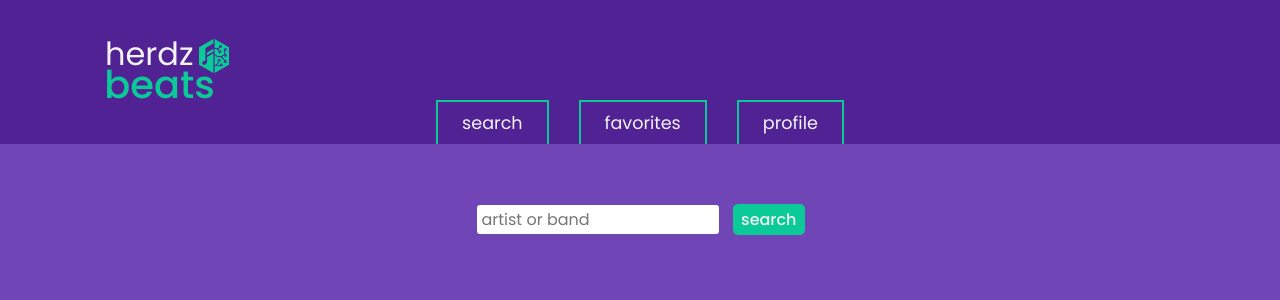
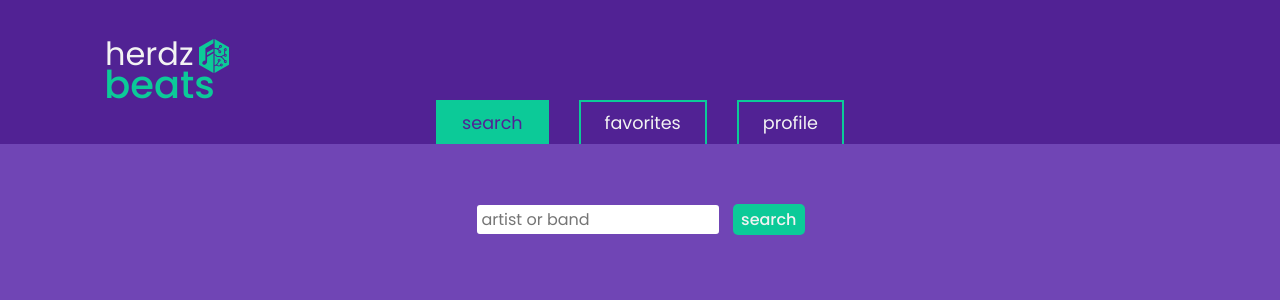
Before and after one commit to gabrielhdn/herdz-beats, a React (Create React App) app: page /search in a window 1280 px wide. Shown: the top 300 px of the page. Built offline with nearby package versions, Linux system fonts and the light colour scheme.

Commit message:
styles: estilo para os botões de nav de acordo com a rota

```diff
--- a/src/components/Header.css
+++ b/src/components/Header.css
@@ -63,6 +63,11 @@
 }
 
 .link:hover {
+  background-color: #0CCA98;
+  color: #512294;
+}
+
+.cl {
   background-color: #0CCA98;
   color: #512294;
 }
--- a/src/components/Header.js
+++ b/src/components/Header.js
@@ -28,6 +28,7 @@ class Header extends React.Component {
 
   render() {
     const { hasAnswer, userInfo } = this.state;
+    const { pathname } = this.props;
     const { name } = userInfo;
     return (
       <header className="header">
@@ -37,9 +38,24 @@ class Header extends React.Component {
           <span className="header-beats">beats</span>
         </Link>
         <nav className="navigation">
-          <Link to="/search" className="link">search</Link>
-          <Link to="/favorites" className="link">favorites</Link>
-          <Link to="/profile" className="link">profile</Link>
+          <Link
+            to="/search"
+            className={pathname.includes('search') ? 'link cl' : 'link'}
+          >
+            search
+          </Link>
+          <Link
+            to="/favorites"
+            className={pathname.includes('favorites') ? 'link cl' : 'link'}
+          >
+            favorites
+          </Link>
+          <Link
+            to="/profile"
+            className={pathname.includes('profile') ? 'link cl' : 'link'}
+          >
+            profile
+          </Link>
         </nav>
         <Link to="/profile" className="header-user">
           {hasAnswer ? <p>{name}</p> : <SiMusicbrainz size={35} className="header-user-icon"/>}
@@ -50,9 +66,11 @@ class Header extends React.Component {
 }
 
 Header.propTypes = {
-  history: PropTypes.shape({
-    push: PropTypes.func.isRequired,
-  }).isRequired,
+  pathname: PropTypes.string,
 };
 
+Header.defaultProps = {
+  pathname: '',
+}
+
 export default Header;
--- a/src/pages/Favorites.js
+++ b/src/pages/Favorites.js
@@ -29,10 +29,11 @@ class Favorites extends React.Component {
   }
 
   render() {
+    const { history: { location: { pathname } } } = this.props;
     const { loading, favSongs } = this.state;
     return (
       <div className="page-favorites">
-        <Header />
+        <Header pathname={pathname}/>
         <div className="favorites-main">
         <div className="favorites-content">
         {!loading
--- a/src/pages/Login.css
+++ b/src/pages/Login.css
@@ -108,7 +108,6 @@
 }
 
 .login-button {
-  /* background: radial-gradient(circle, rgba(125,54,209,1) 0%, rgba(80,34,145,1) 100%); */
   background: linear-gradient(90deg, rgba(119,51,199,1) 0%, rgba(85,38,152,1) 100%);
   padding: 5px 0;
   outline: none;
--- a/src/pages/Profile.js
+++ b/src/pages/Profile.js
@@ -23,11 +23,12 @@ class Profile extends React.Component {
   }
 
   render() {
+    const { history: { location: { pathname } } } = this.props;
     const { loading, userData } = this.state;
     const { description, email, image, name } = userData;
     return (
       <div className="page-profile">
-        <Header />
+        <Header pathname={pathname}/>
         <div className="page-profile-content">
           <div className="profile-card">
           {!loading
--- a/src/pages/Search.js
+++ b/src/pages/Search.js
@@ -33,9 +33,10 @@ class Search extends React.Component {
 
   render() {
     const { userInput, loading, artistData, currentArtist } = this.state;
+    const { history: { location: { pathname } } } = this.props;
     return (
       <div className="main-search-div">
-        <Header />
+        <Header pathname={pathname}/>
         {!loading
         ? (
           <div className="search-input-container">
```
